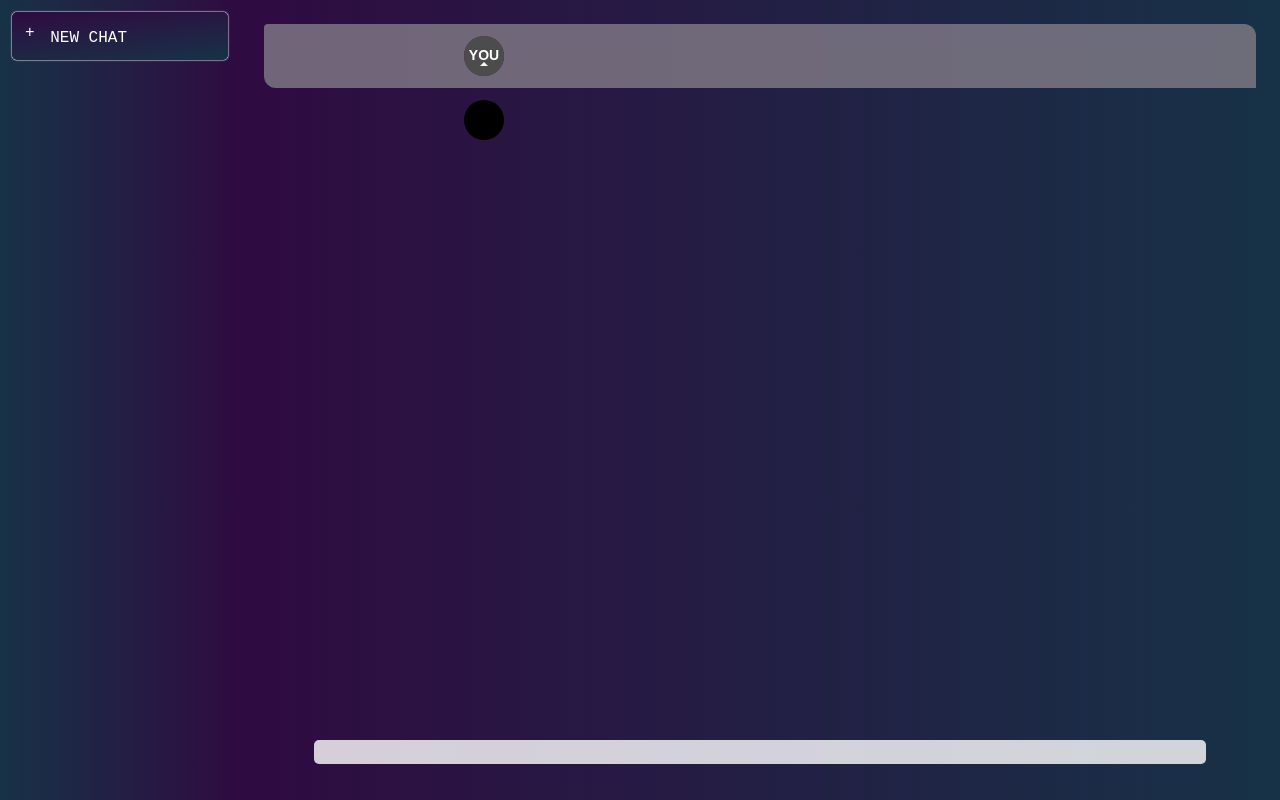
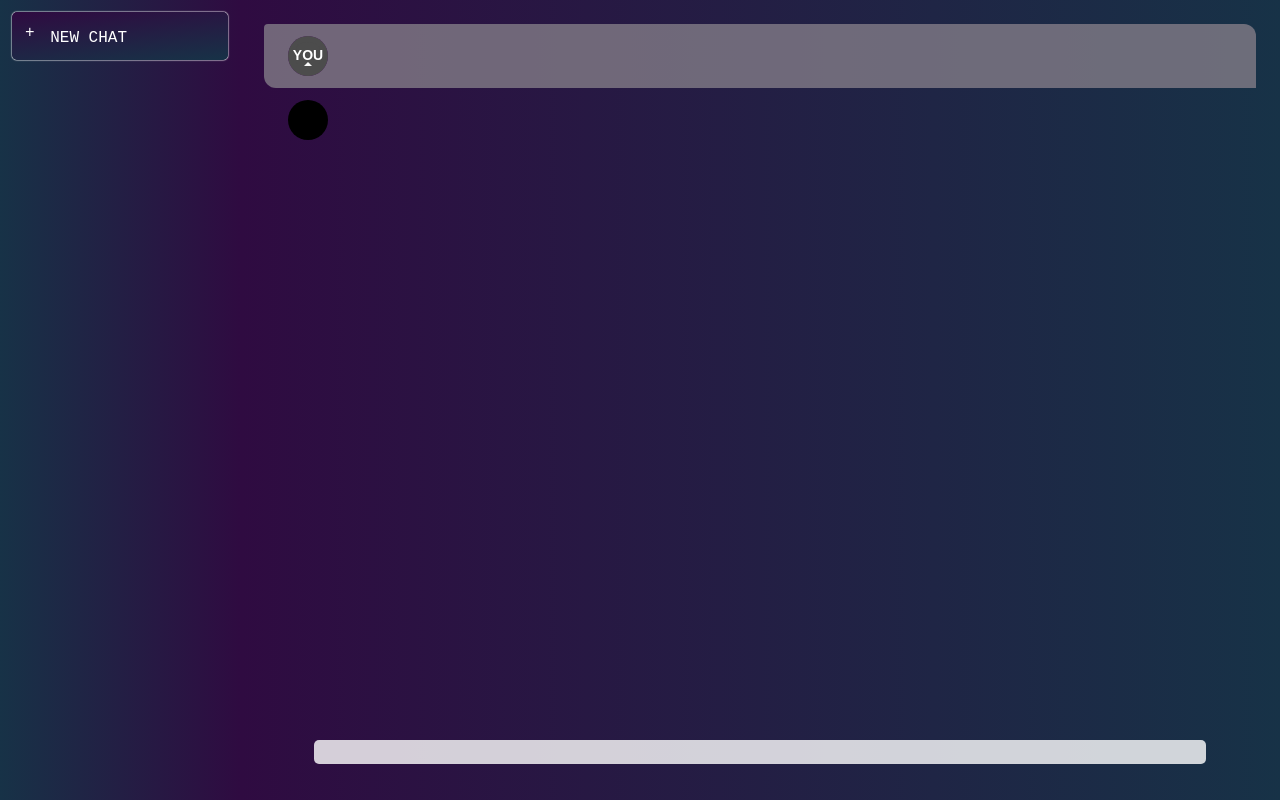
Before and after one commit to MagnusFrobom/Chatgpt-clone, a React (Create React App) app in the folder client/: page / in a window 1280 px wide. Built offline with nearby package versions, Linux system fonts and the light colour scheme.

Commit message:
width increase- chat bar

```diff
--- a/client/src/App.css
+++ b/client/src/App.css
@@ -124,7 +124,7 @@
 
 .chat-message-center {
   display: flex;
-  max-width: 640px;
+  max-width: 1920px;
   margin-left: auto;
   margin-right: auto;
   padding: 12px;
```
